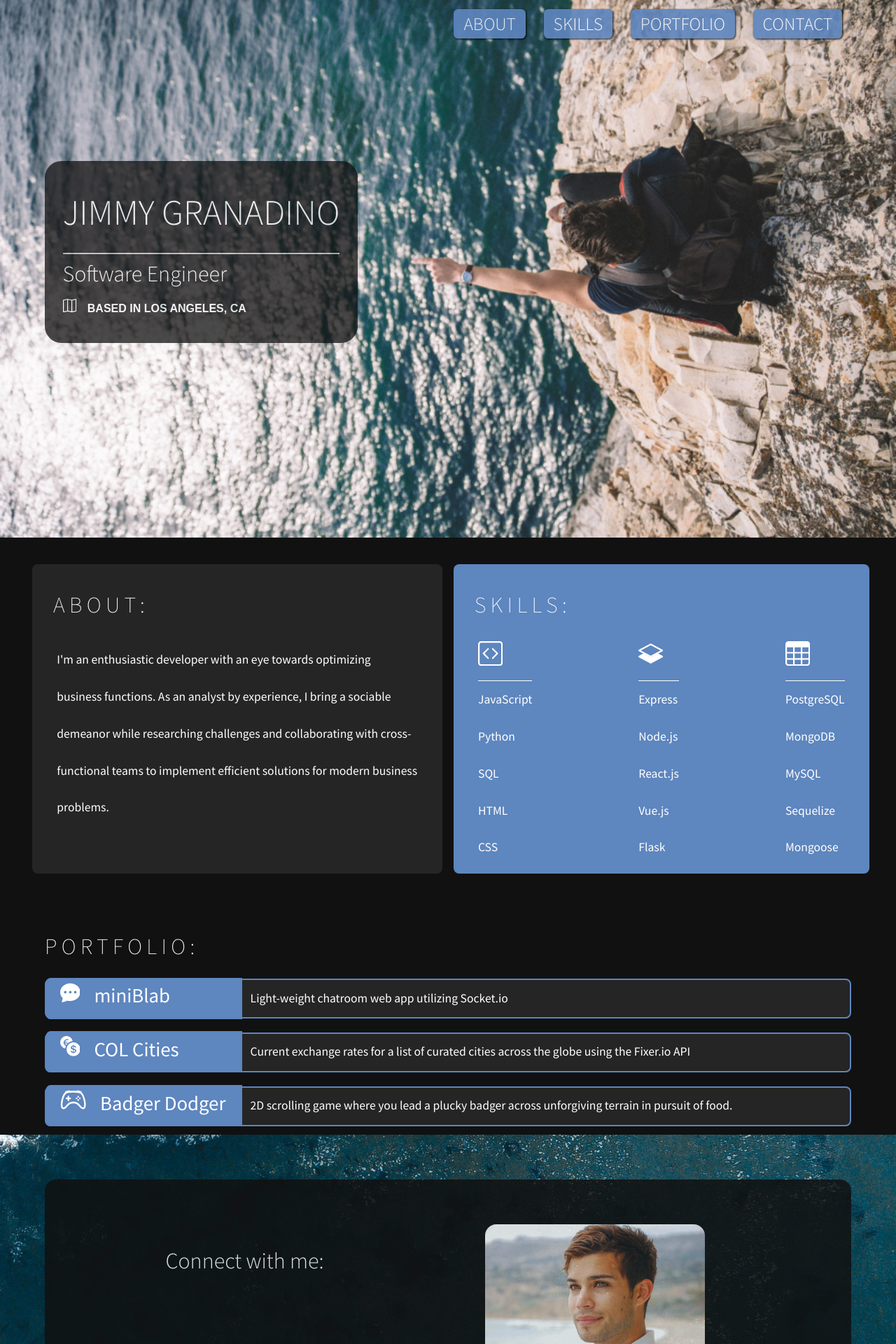
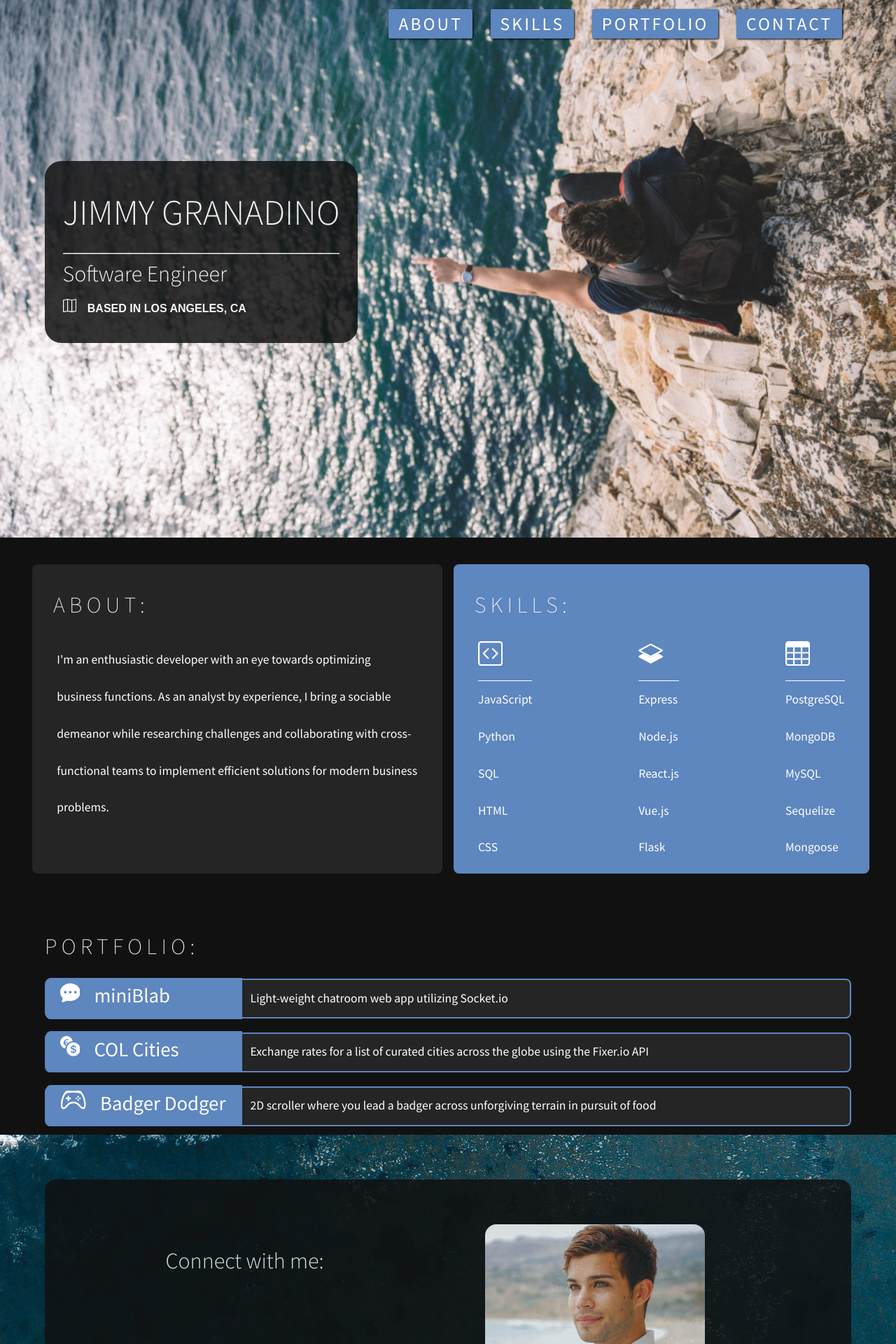
Before and after one commit to jimmygranadino/portfolio-react, a React (Create React App) app: page / in a window 1280 px wide. Shown: the top 1920 px of the page at 70% size. Built offline with nearby package versions, Linux system fonts and the light colour scheme; a web font is replaced by a local one.

Commit message:
up up and away x2

```diff
--- a/src/App.css
+++ b/src/App.css
@@ -116,14 +116,14 @@ a:hover {
   color: #ffffff;
   font-size: 1.6em;
   font-family: 'Source Sans Pro', sans-serif;
-  font-weight: 300;
+  font-weight: 400;
+  letter-spacing: 0.12em;
   margin: 0em 0.5em;
   padding: 5px 14px;
   background-color: #5e86bf;
   box-shadow: 1px 1px 3px #000000;
-  opacity: 0.9;
   float: right;
-  border-radius: 0.25em;
+  border-radius: 0.1em;
 }
 
 .navbar-link:hover {
@@ -173,7 +173,7 @@ a:hover {
   min-width: 25%;
   min-height: 25%;
   padding: 2vw;
-  opacity: 0.75;
+  opacity: 0.85;
   border-radius: 1.5em;
   transform: perspective(1px) translateZ(0);
   box-shadow: 0 0 1px rgba(0, 0, 0, 0);
@@ -182,7 +182,7 @@ a:hover {
 }
 
 .landing-card:hover {
-  opacity: 0.85;
+  opacity: 0.90;
   box-shadow: 0 10px 10px -10px rgba(0, 0, 0, 0.5);
   transform: scale(1.05);
 }
--- a/src/components/Portfolio.jsx
+++ b/src/components/Portfolio.jsx
@@ -34,7 +34,7 @@ const Portfolio = () => {
                                 </span>
                             </span>
                             <span className="port-body-card">
-                                <span className="content-text">Current exchange rates for a list of curated cities across the globe using the Fixer.io API</span>
+                                <span className="content-text">Exchange rates for a list of curated cities across the globe using the Fixer.io API</span>
                             </span>
                         </div>
                     </a>
@@ -51,7 +51,7 @@ const Portfolio = () => {
                                 </span>
                             </span>
                             <span className="port-body-card">
-                                <span className="content-text">2D scrolling game where you lead a plucky badger across unforgiving terrain in pursuit of food.</span>
+                                <span className="content-text">2D scroller where you lead a badger across unforgiving terrain in pursuit of food</span>
                             </span>
                         </div>
                     </a>
```
